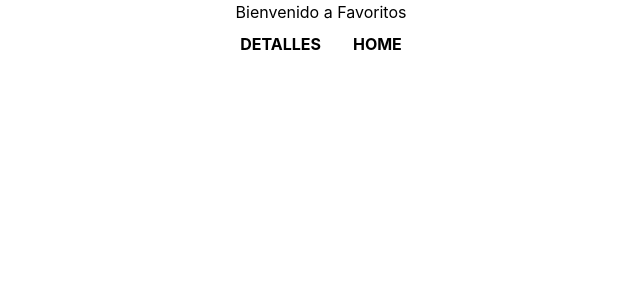
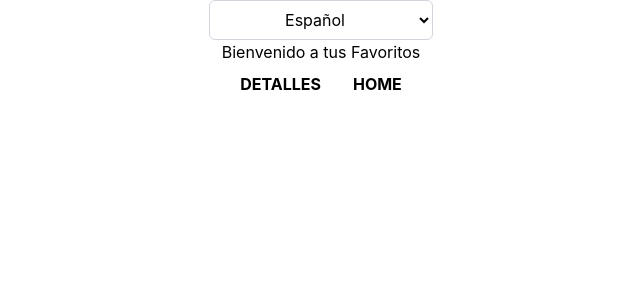
Before and after one commit to Sofia-Nb/PWA-GRUPO-13-TP2, a React (Vite) app: page /favorites in a window 1280 px wide. Shown: the top 300 px of the page, without its empty margins (319-959 px from the left). Built offline with nearby package versions, Linux system fonts and the light colour scheme.

Commit message:
echo el seleccionar idioma, falta integrarlo al header

```diff
--- /dev/null
+++ b/src/components/LenguajeSelect/LenguajeSelect.jsx
@@ -0,0 +1,26 @@
+import React from "react";
+import { useTranslation } from "react-i18next";
+import Select from "../Select/Select";
+
+export const LenguajeSelect = () => {
+  const { i18n, t } = useTranslation();
+
+
+  const changeLenguaje = (e) => {
+    const newLang = e.target.value;
+    i18n.changeLanguage(newLang);
+    localStorage.setItem("language", newLang);
+  };
+
+  const opciones = [
+    { value: "es", label: t("spanish") },
+    { value: "en", label: t("english") }
+  ];
+
+  return (
+    <div>
+      <Select opciones={opciones} onChange={changeLenguaje}
+      value= {i18n.resolvedLanguage}/>
+    </div>
+  );
+};
--- a/src/components/Select/Select.jsx
+++ b/src/components/Select/Select.jsx
@@ -1,6 +1,7 @@
-const Select = ({ opciones, onChange }) => {
+const Select = ({ opciones, onChange, value }) => {
     return (
-        <select className= "w-48 sm:w-56 px-3 py-2 border border-gray-300 rounded-md text-center" onChange={onChange}>
+        <select className= "w-48 sm:w-56 px-3 py-2 border border-gray-300 rounded-md text-center" onChange={onChange}
+        value={value}>
             {opciones.map((opcion, index) => (
                 <option key={index} value={opcion.value}>
                     {opcion.label}
--- a/src/i18n.js
+++ b/src/i18n.js
@@ -1,21 +1,26 @@
 import i18n from "i18next";
 import { initReactI18next } from "react-i18next";
 
+import es from "./locales/es/translation.json"
+import en from "./locales/en/translation.json"
+const savedLanguage = localStorage.getItem("language") ||  "es";
+
 i18n.use(initReactI18next).init({
-  resources: {
-    es: {
-      translation: {
-        "titulo": "Mis ...",
-      }
-    },
-    en: {
-      translation: {
-        "titulo": "My ...",
-      }
-    }
+ resources: {
+  es: {
+    translation: es
   },
-  lng: "es",
-  fallbackLng: "en",
+  en: {
+    translation: en
+  }
+},
+
+  lng: savedLanguage,
+  fallbackLng: "es",
+  supportedLngs: ["es","en"],
+  interpolation:{
+    escapeValue:false,
+  },
 });
 
 export default i18n;
--- /dev/null
+++ b/src/locales/en/translation.json
@@ -0,0 +1,19 @@
+{
+  "spanish": "Spanish",
+  "english": "English",
+  "home": {
+    "title": "Welcome to Home",
+    "detalles": "DETAILS",
+    "favoritos": "FAVORITES"
+  },
+  "details": {
+    "title": "Welcome to Details",
+    "home": "HOME",
+    "favoritos": "FAVORITES"
+  },
+  "favorites": {
+    "title": "Welcome to your Favorites",
+    "home": "HOME",
+    "detalles": "DETAILS"
+  }
+}
--- /dev/null
+++ b/src/locales/es/translation.json
@@ -0,0 +1,21 @@
+{
+    "spanish": "Español",
+    "english": "Inglés",
+    "home": {
+        "title": "Bienvenido al Home",
+        "detalles": "DETALLES",
+        "favoritos": "FAVORITOS"
+    },
+    "details":{
+        "title": "Bienvenido a Detalles",
+        "home": "HOME",
+        "favoritos": "FAVORITOS"
+    },
+
+    "favorites":{
+        "title":"Bienvenido a tus Favoritos",
+        "home": "HOME",
+        "detalles":"DETALLES"
+
+    }
+}
--- a/src/main.jsx
+++ b/src/main.jsx
@@ -2,6 +2,7 @@ import React from 'react'
 import ReactDOM from 'react-dom/client'
 import App from './App.jsx'
 import './index.css'
+import "./i18n.js";
 
 ReactDOM.createRoot(document.getElementById('root')).render(
   <React.StrictMode>
--- a/src/pages/Details/Details.jsx
+++ b/src/pages/Details/Details.jsx
@@ -1,22 +1,26 @@
 import React from 'react';
 import { Routes } from "../../const/routes";
 import { useNavigate } from "react-router-dom";
+import { useTranslation } from "react-i18next";
 import Titulo from "../../components/Titulo/Titulo";
+import { LenguajeSelect } from "../../components/LenguajeSelect/LenguajeSelect";
 
 const Details = () => {
   const navigation = useNavigate();
+  const { t } = useTranslation();
   return (
     <>
-          <Titulo texto="Bienvenido a Detalles" />
-          <button className= "font-bold py-2 px-4 rounded"
+    <LenguajeSelect></LenguajeSelect>
+      <Titulo texto={t("details.title")} />
+      <button className="font-bold py-2 px-4 rounded"
         onClick={() => {
           navigation(Routes.favorites);
-            }}> FAVORITOS
+        }}> {t("details.favoritos")}
       </button>
-          <button className= "font-bold py-2 px-4 rounded"
+      <button className="font-bold py-2 px-4 rounded"
         onClick={() => {
           navigation(Routes.home);
-            }}> HOME
+        }}> {t("details.home")}
       </button>
     </>
   );
--- a/src/pages/Favorites/Favorites.jsx
+++ b/src/pages/Favorites/Favorites.jsx
@@ -1,23 +1,27 @@
 import React from 'react';
 import { Routes } from "../../const/routes";
 import { useNavigate } from "react-router-dom";
+import { useTranslation } from "react-i18next";
 import Titulo from "../../components/Titulo/Titulo";
+import { LenguajeSelect } from "../../components/LenguajeSelect/LenguajeSelect";
 
 const Favorites = () => {
     const navigation = useNavigate();
+    const { t } = useTranslation();
   return (
     <>
-      <Titulo texto="Bienvenido a Favoritos" />
+    <LenguajeSelect></LenguajeSelect>
+      <Titulo texto={t("favorites.title")} />
       <button className= "font-bold py-2 px-4 rounded"
         onClick={() => {
           navigation(Routes.details);
-        }}> DETALLES
+        }}> {t("favorites.detalles")}
       </button>
 
     <button className= "font-bold py-2 px-4 rounded"
         onClick={() => {
           navigation(Routes.home);
-        }}> HOME
+        }}> {t("favorites.home")}
     </button>
     </>
   );
--- a/src/pages/Home/Home.jsx
+++ b/src/pages/Home/Home.jsx
@@ -1,24 +1,27 @@
-import React from "react";
+import React, { useTransition } from "react";
 import { Routes } from "../../const/routes";
 import { useNavigate } from "react-router-dom";
-import  Select  from "../../components/Select/Select";
+import { useTranslation } from "react-i18next";
+import Select from "../../components/Select/Select";
 import Titulo from "../../components/Titulo/Titulo";
+import { LenguajeSelect } from "../../components/LenguajeSelect/LenguajeSelect";
 
 export const Home = () => {
   const navigation = useNavigate();
-
+  const { t } = useTranslation();
   return (
     <>
-      <Titulo texto="Bienvenido al Home" />
-      <button className= "font-bold py-2 px-4 rounded"
+    <LenguajeSelect></LenguajeSelect>
+      <Titulo texto= {t("home.title")} />
+      <button className="font-bold py-2 px-4 rounded"
         onClick={() => {
           navigation(Routes.favorites);
-        }}> FAVORITOS
+        }}> {t("home.favoritos")}
       </button>
       <button className="font-bold py-2 px-4 rounded"
         onClick={() => {
           navigation(Routes.details);
-        }}> DETALLES
+        }}> {t("home.detalles")}
       </button>
 
       <Select
```
Lines whose indentation alone changed are shown as unchanged.
